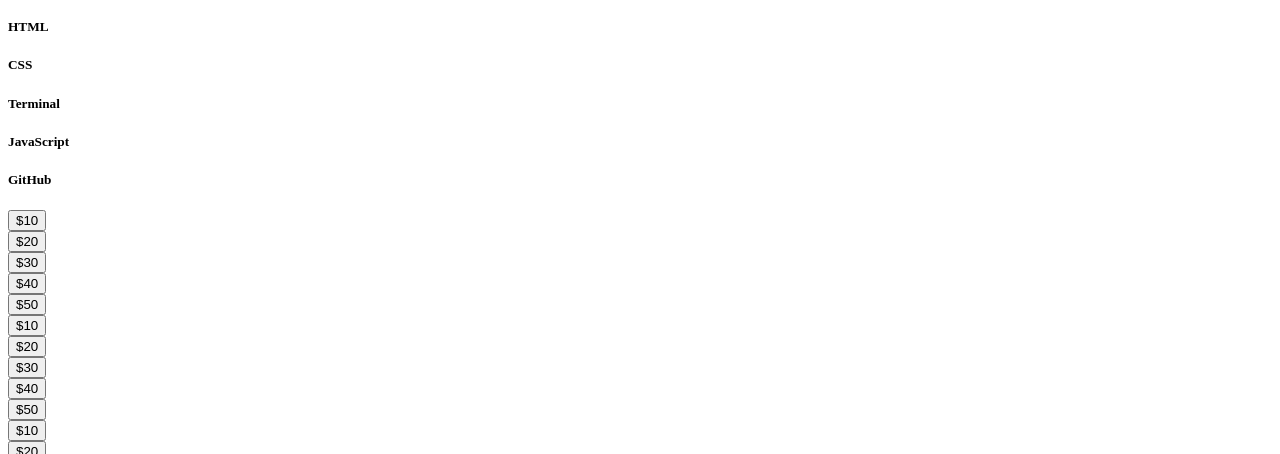
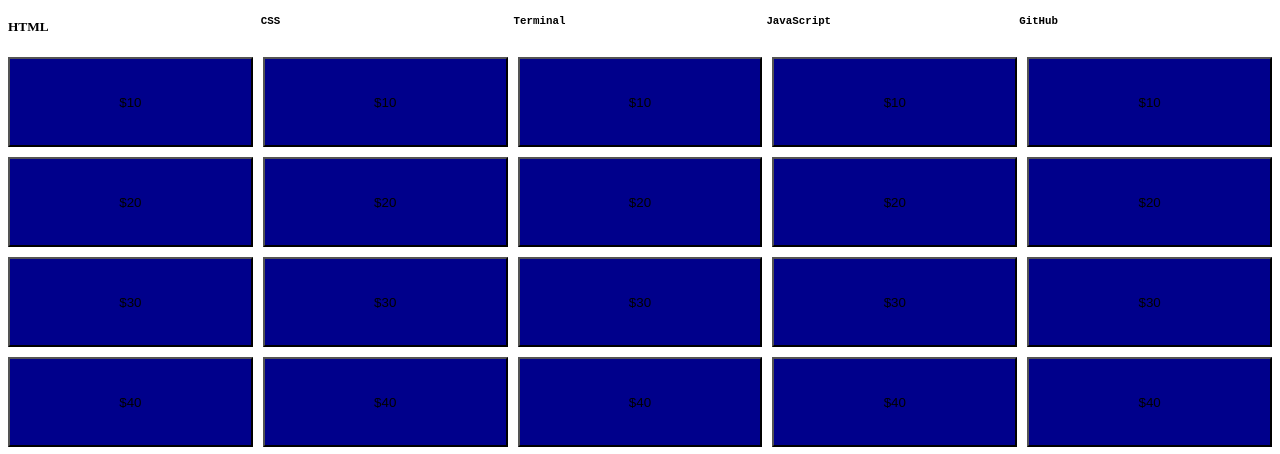
Before and after one commit to Jay-77/Jeopardy-Game, a plain HTML site: page index.html in a window 1280 px wide. Shown: the part 311-765 px from the top of the page. Drawn offline with nearby package versions, Linux system fonts and the light colour scheme.

Commit message:
jeopardy-game 3rd  commit

```diff
--- a/index.html
+++ b/index.html
@@ -10,24 +10,20 @@
 </head>
 
 
-
-
-
 <body>
-
-
  <div class="logo">
    <img src="https://upload.wikimedia.org/wikipedia/commons/c/ce/Jeopardy%21_logo.png" atl="Jeopardy Picture">
    </div>
 
 
 
+
         <div class="panel-heading">
-        <div class="qcategory-title text-center"><h5>HTML</h5></div>
-            <div class="qcategory-title text-center"><h5>CSS</h5></div>
-            <div class="qcategory-title text-center"><h5>Terminal</div>
-            <div class="qcategory-title text-center"><h5>JavaScript</h5></div>
-            <div class="qcategory-title text-center"><h5>GitHub</h5></div>
+        <div class="qcategory-title>"><h5>HTML</h5></div>
+            <div class="qcategory-title"><h5>CSS</h5></div>
+            <div class="qcategory-title"><h5>Terminal</div>
+            <div class="qcategory-title"><h5>JavaScript</h5></div>
+            <div class="qcategory-title"><h5>GitHub</h5></div>
         </div>
 
         <div class="gridstyling" id="gridstyling">
@@ -168,30 +164,7 @@
                             data-num="4">$50
                     </button>
                 </div>
-
-                <script src="myscripts.js"></script>
-
-
-
-
-
-
-
-
-
-
-
-
-
-
-
-
-
-
-
-
-
-
+                </div>
 
 
 
--- a/js/main.js
+++ /dev/null
@@ -1 +0,0 @@
-javascript:alert("hello world");
--- a/style.css
+++ b/style.css
@@ -2,25 +2,34 @@
 .logo {
   display: flex;
   justify-content: center;
-  align-items: center;#body {
-	background-color: blue;
+  align-items: center;
+
 }
 
 
+.question {
+  justify-self: center;
+  width: 100%;
+}
 .panel-heading {
-	 display: grid;
+  display: grid;
   grid-template-columns: repeat(5, 1fr);
+  position: center;
 }
-
+.gridbtn {
+  width: 100%;
+  height: 90px;
+  background-color: darkblue;
+}
 .gridstyling {
     display: grid;
     grid-template-rows: [ten] 1fr [twenty] 1fr [thirty] 1fr [forty] 1fr [fifty] 1fr;
     grid-auto-flow: column;
     grid-gap: 10px;
 }
-
-
-.question {
-  justify-self: center;
-  width: 100%
+.qcategory-title, .question, .scoretally {
+  font-family: monospace;
 }
+.container-fluid {
+  max-width: 900px
+}
```
